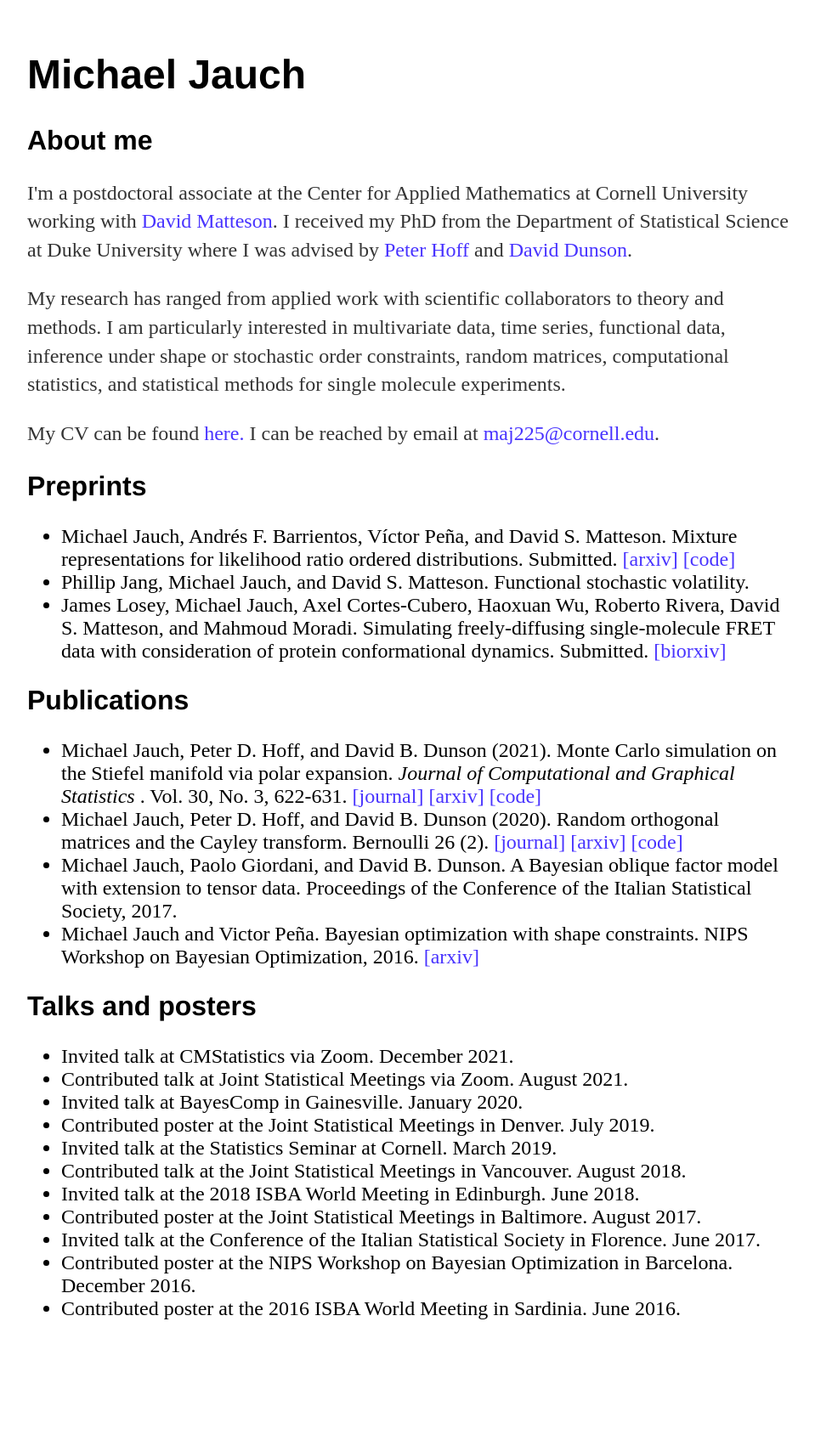
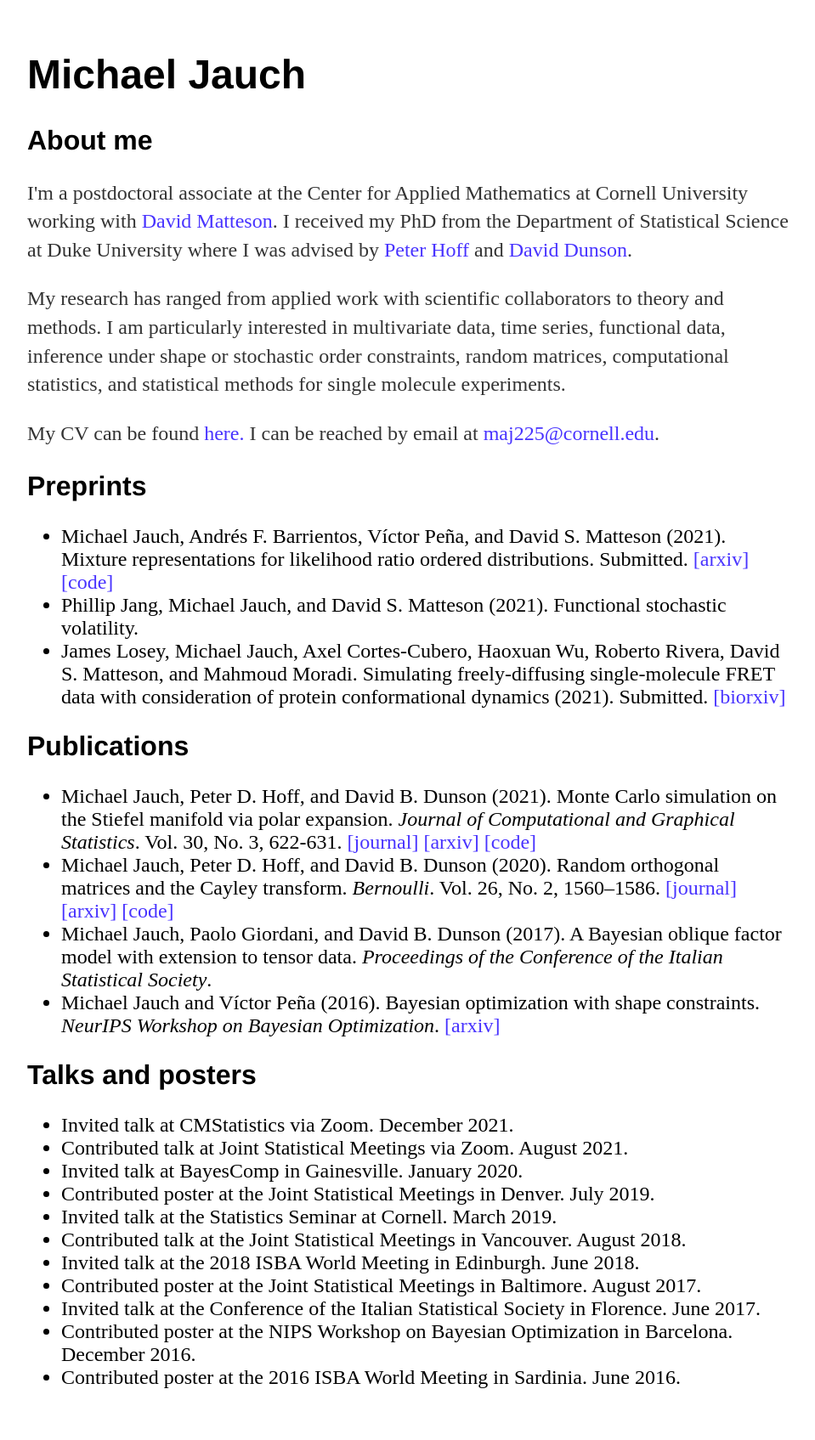
Before and after one commit to michaeljauch/michaeljauch.github.io, a Jekyll site: the page built from index.html, in a window 1280 px wide. Shown: the whole page at 85% size, without its empty margins (160-1119 px from the left). Built offline with Jekyll 4.4.1, drawn with Linux system fonts in a browser that asks for light colours; before the commit the page ends 1614 px from its top, so only the background shows below that.

Commit message:
a few more changes

```diff
--- a/index.html
+++ b/index.html
@@ -23,18 +23,18 @@ title: Michael Jauch
 	<p>My CV can be found <a href="http://michaeljauch.github.io/cv_web.pdf" style="color:#4833FF;">here.</a> I can be reached by email at <a href="mailto:maj225@cornell.edu" style="color:#4833FF;">maj225@cornell.edu</a>.<br></p>
   <h2>Preprints</h2>
   <ul style="font-size:1.5em">
-      <li> Michael Jauch, Andrés F. Barrientos, Víctor Peña, and David S. Matteson. Mixture representations for likelihood ratio ordered distributions. Submitted. <a href="https://arxiv.org/abs/2110.04852" style="color:#4833FF;">[arxiv]</a> <a href="https://github.com/michaeljauch/lrmix" style="color:#4833FF;">[code]</a></li>
-      <li> Phillip Jang, Michael Jauch, and David S. Matteson. Functional stochastic volatility.
+      <li> Michael Jauch, Andrés F. Barrientos, Víctor Peña, and David S. Matteson (2021). Mixture representations for likelihood ratio ordered distributions. Submitted. <a href="https://arxiv.org/abs/2110.04852" style="color:#4833FF;">[arxiv]</a> <a href="https://github.com/michaeljauch/lrmix" style="color:#4833FF;">[code]</a></li>
+      <li> Phillip Jang, Michael Jauch, and David S. Matteson (2021). Functional stochastic volatility.
       </li>
-      <li> James Losey, Michael Jauch, Axel Cortes-Cubero, Haoxuan Wu, Roberto Rivera, David S. Matteson, and Mahmoud Moradi. Simulating freely-diffusing single-molecule FRET data with consideration of protein conformational dynamics. Submitted. <a href="https://www.biorxiv.org/content/10.1101/2021.01.19.427359v2" style="color:#4833FF;">[biorxiv]</a>
+      <li> James Losey, Michael Jauch, Axel Cortes-Cubero, Haoxuan Wu, Roberto Rivera, David S. Matteson, and Mahmoud Moradi. Simulating freely-diffusing single-molecule FRET data with consideration of protein conformational dynamics (2021). Submitted. <a href="https://www.biorxiv.org/content/10.1101/2021.01.19.427359v2" style="color:#4833FF;">[biorxiv]</a>
       </li>
   </ul>
 	<h2>Publications</h2>
 	<ul style="font-size:1.5em">
-      <li> Michael Jauch, Peter D. Hoff, and David B. Dunson (2021). Monte Carlo simulation on the Stiefel manifold via polar expansion. <i> Journal of Computational and Graphical Statistics </i>. Vol. 30, No. 3, 622-631. <a href="https://www.tandfonline.com/doi/full/10.1080/10618600.2020.1859382" style="color:#4833FF;">[journal]</a> <a href="https://arxiv.org/abs/1906.07684" style="color:#4833FF;">[arxiv]</a> <a href="https://github.com/michaeljauch/polar" style="color:#4833FF;">[code]</a></li>
-  		<li> Michael Jauch, Peter D. Hoff, and David B. Dunson (2020). Random orthogonal matrices and the Cayley transform. Bernoulli 26 (2). <a href="https://projecteuclid.org/euclid.bj/1580461590" style="color:#4833FF;">[journal]</a> <a href="https://arxiv.org/abs/1810.02881" style="color:#4833FF;">[arxiv]</a> <a href="https://github.com/michaeljauch/cayley" style="color:#4833FF;">[code]</a></li>
-  		<li> Michael Jauch,  Paolo Giordani, and David B. Dunson. A Bayesian oblique factor model with extension to tensor data. Proceedings of the Conference of the Italian Statistical Society, 2017. </li>
-  		<li> Michael Jauch and Victor Peña. Bayesian optimization with shape constraints. NIPS Workshop on Bayesian Optimization, 2016. <a href="https://arxiv.org/abs/1612.08915" style="color:#4833FF;">[arxiv]</a></li>
+      <li> Michael Jauch, Peter D. Hoff, and David B. Dunson (2021). Monte Carlo simulation on the Stiefel manifold via polar expansion. <i>Journal of Computational and Graphical Statistics</i>. Vol. 30, No. 3, 622-631. <a href="https://www.tandfonline.com/doi/full/10.1080/10618600.2020.1859382" style="color:#4833FF;">[journal]</a> <a href="https://arxiv.org/abs/1906.07684" style="color:#4833FF;">[arxiv]</a> <a href="https://github.com/michaeljauch/polar" style="color:#4833FF;">[code]</a></li>
+  		<li> Michael Jauch, Peter D. Hoff, and David B. Dunson (2020). Random orthogonal matrices and the Cayley transform. <i>Bernoulli</i>. Vol. 26, No. 2, 1560–1586. <a href="https://projecteuclid.org/euclid.bj/1580461590" style="color:#4833FF;">[journal]</a> <a href="https://arxiv.org/abs/1810.02881" style="color:#4833FF;">[arxiv]</a> <a href="https://github.com/michaeljauch/cayley" style="color:#4833FF;">[code]</a></li>
+  		<li> Michael Jauch,  Paolo Giordani, and David B. Dunson (2017). A Bayesian oblique factor model with extension to tensor data. <i>Proceedings of the Conference of the Italian Statistical Society</i>. </li>
+  		<li> Michael Jauch and Víctor Peña (2016). Bayesian optimization with shape constraints. <i>NeurIPS Workshop on Bayesian Optimization</i>. <a href="https://arxiv.org/abs/1612.08915" style="color:#4833FF;">[arxiv]</a></li>
 	</ul>
 	<h2>Talks and posters</h2>
 	<ul style="font-size:1.5em">
```
